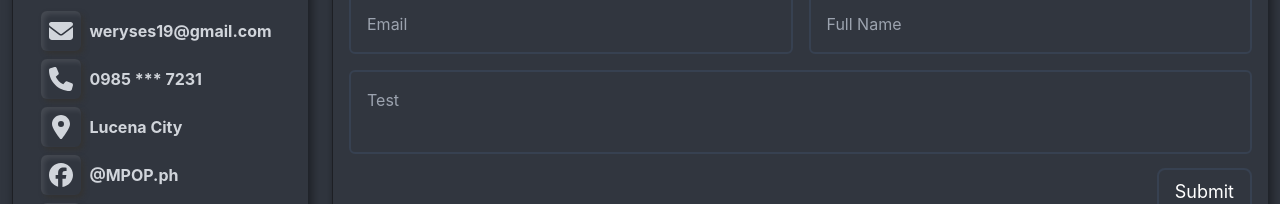
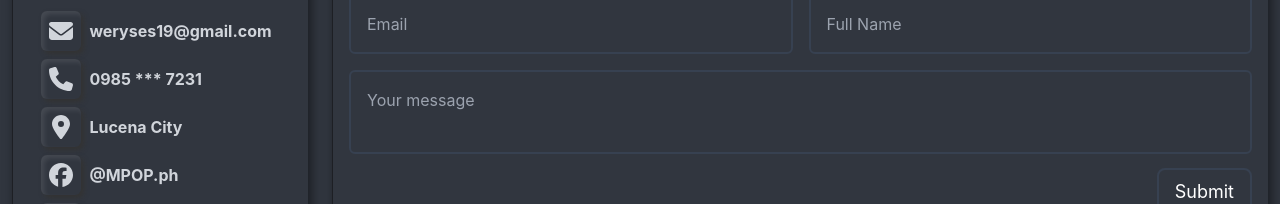
Before and after one commit to RyannKim327/ryannkim327.github.io, a React (Create React App) app: page /contacts in a window 1280 px wide. Shown: the part 295-499 px from the top of the page. Built offline with nearby package versions, Linux system fonts and the light colour scheme.

Commit message:
08-14-24 12:29

```diff
--- a/src/pages/contacts.tsx
+++ b/src/pages/contacts.tsx
@@ -5,6 +5,7 @@ const input = (type: string, name: string, placeholder: string) => {
   return (
     <div className="m-2 w-full">
       <input
+        required
         type={type}
         name={name}
         placeholder={placeholder}
@@ -43,7 +44,11 @@ const Contacts = () => {
         />
       </motion.div>
 
-      <form action="" method="POST" className="w-full box-border">
+      <form
+        action="https://formsubmit.co/weryses19@gmail.com"
+        method="POST"
+        className="w-full box-border"
+      >
         <h1 className="text-xl pl-6 spartan mt-4">Contact Form</h1>
         <div className="flex flex-col w-full border-box">
           <div className="flex flex-row w-full">
@@ -52,8 +57,9 @@ const Contacts = () => {
           </div>
           <div className="m-2">
             <textarea
+              required
               className="w-full box-border outline-none rounded-md bg-transparent p-4 border-2 border-gray-700 border-solid focus:border-white resize-none"
-              placeholder="Test"
+              placeholder="Your message"
               name="content"
             />
           </div>
```
